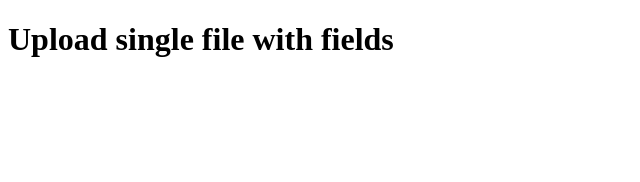
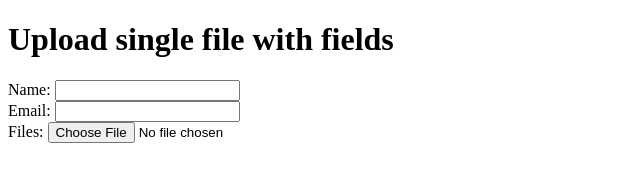
Before and after one commit to RadioFPC/app-kimirina, a plain HTML site: page upload-file/single/public/index.html in a window 1280 px wide. Shown: the whole page, without its empty margins (0-640 px from the left). Drawn offline with Linux system fonts and the light colour scheme.

```diff
--- a/upload-file/single/public/index.html
+++ b/upload-file/single/public/index.html
@@ -7,4 +7,8 @@
 <body>
 <h1>Upload single file with fields</h1>
 
-<form action="/upload" method="post" enctype="multipart
+<form action="/upload" method="post" enctype="multipart/form-data">
+    Name: <input type="text" name="name"><br>
+    Email: <input type="email" name="email"><br>
+    Files: <input type="file" name="file"><br><br>
+    <input type="submi
```
